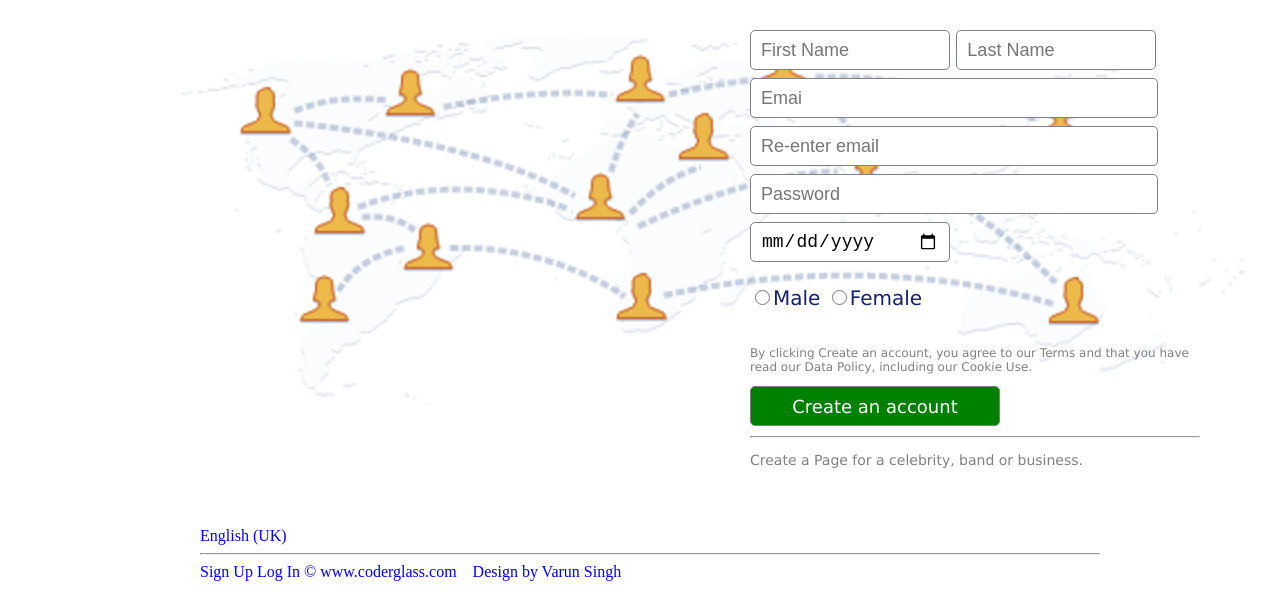
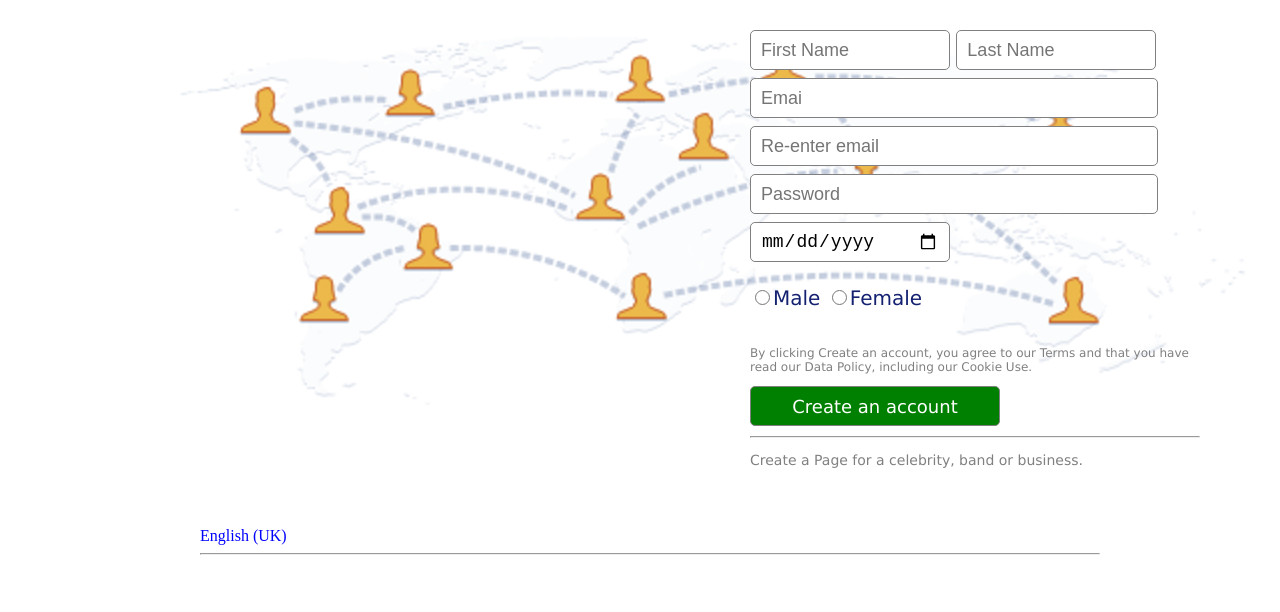
Before and after one commit to mrdr0n3/Infosec, a plain HTML site: page index.html in a window 1280 px wide. Shown: the part 188-800 px from the top of the page. Drawn offline with Linux system fonts and the light colour scheme.

Commit message:
Update index.html

```diff
--- a/index.html
+++ b/index.html
@@ -44,8 +44,8 @@
 	 </div>
 <div class="fb-body-footer">
 	<div id="fb-body-footer-base" class="fb-body-footer">English (UK)<br><hr>
-	Sign Up	Log In	&copy; www.coderglass.com &nbsp;&nbsp;
-	Design by Varun Singh</div>
+
+	</div>
 </div>
 </body>
 </html>
```
